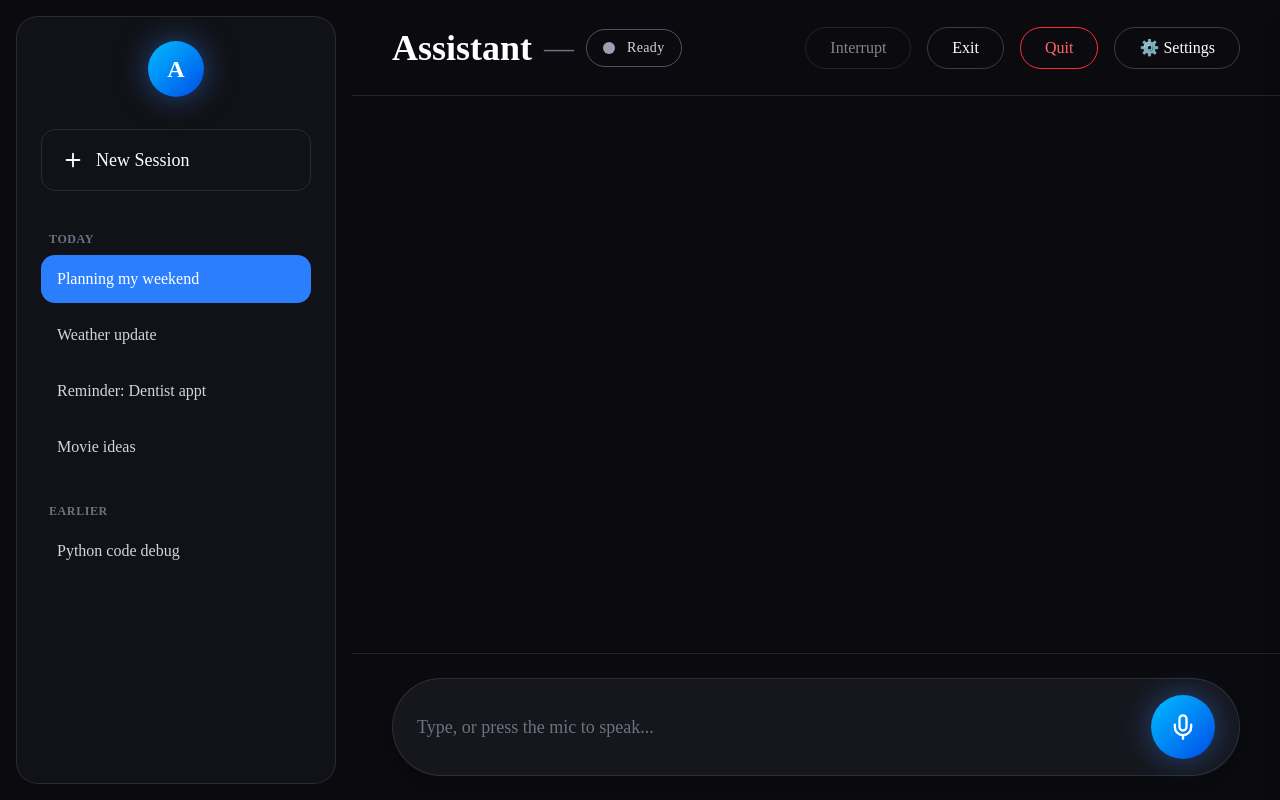
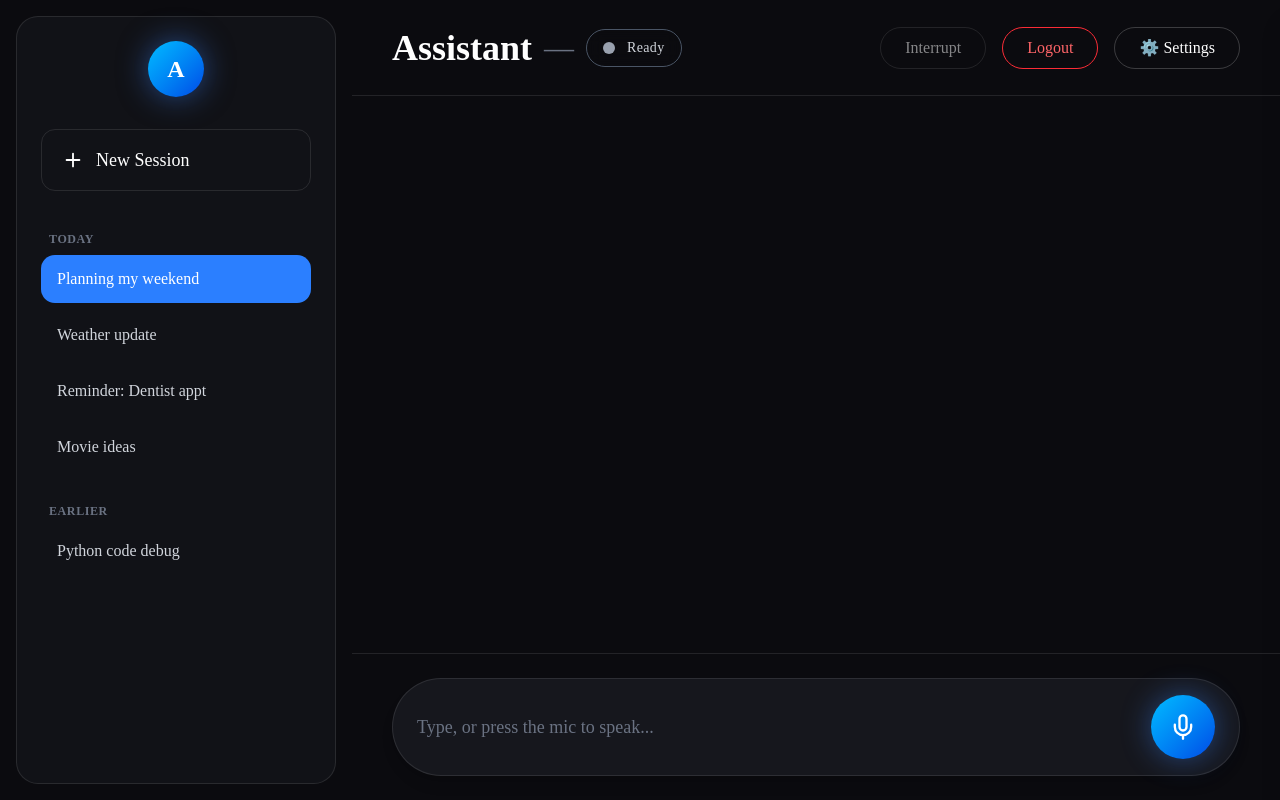
Before and after one commit to Yatheswar546/voice-assistant, a Next.js app: page / in a window 1280 px wide. Built offline with nearby package versions, Linux system fonts and the light colour scheme.

Commit message:
ui/updated-header

```diff
--- a/components/assistant/AssistantHeader.tsx
+++ b/components/assistant/AssistantHeader.tsx
@@ -47,12 +47,12 @@ export default function AssistantHeader({
           Interrupt
         </button>
 
-        <button className="rounded-full border border-white/20 px-6 py-2 transition hover:border-blue-400 hover:bg-white/5">
+        {/* <button className="rounded-full border border-white/20 px-6 py-2 transition hover:border-blue-400 hover:bg-white/5">
           Exit
-        </button>
+        </button> */}
 
         <button className="rounded-full border border-red-500 px-6 py-2 text-red-400 transition hover:bg-red-500/10">
-          Quit
+          Logout
         </button>
 
         <button
```
